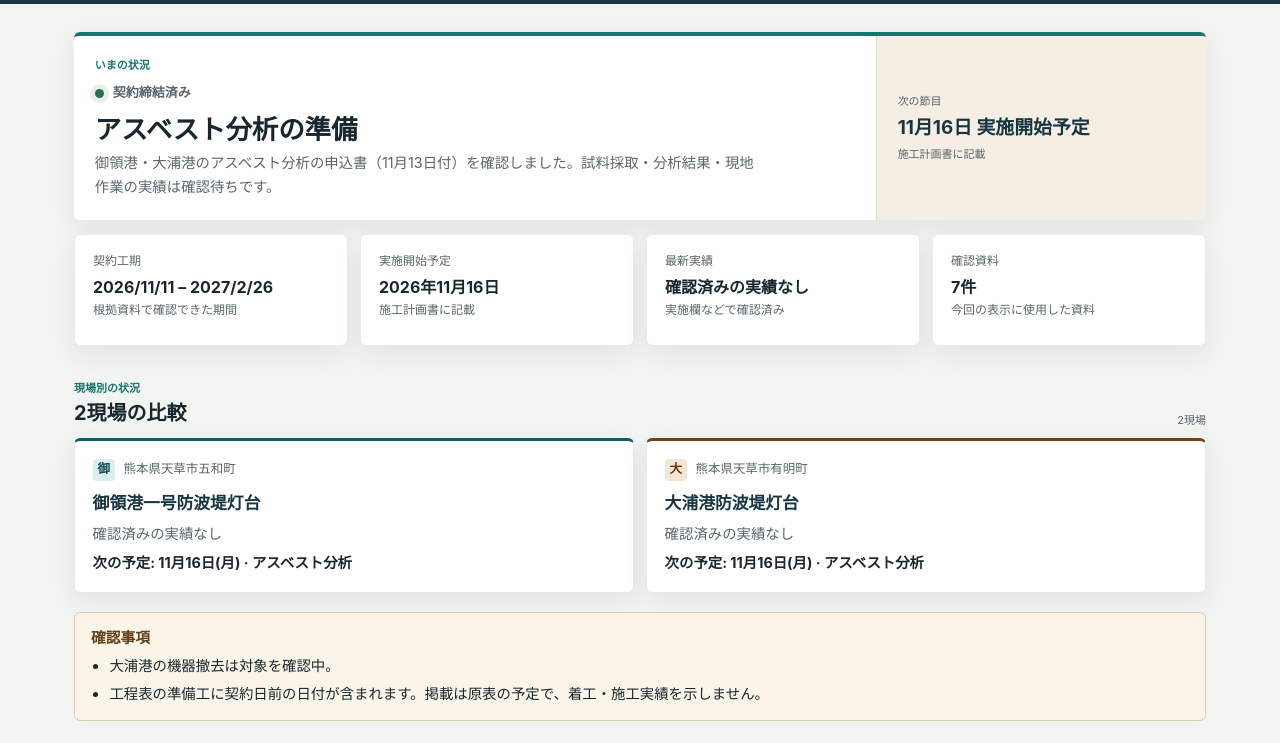
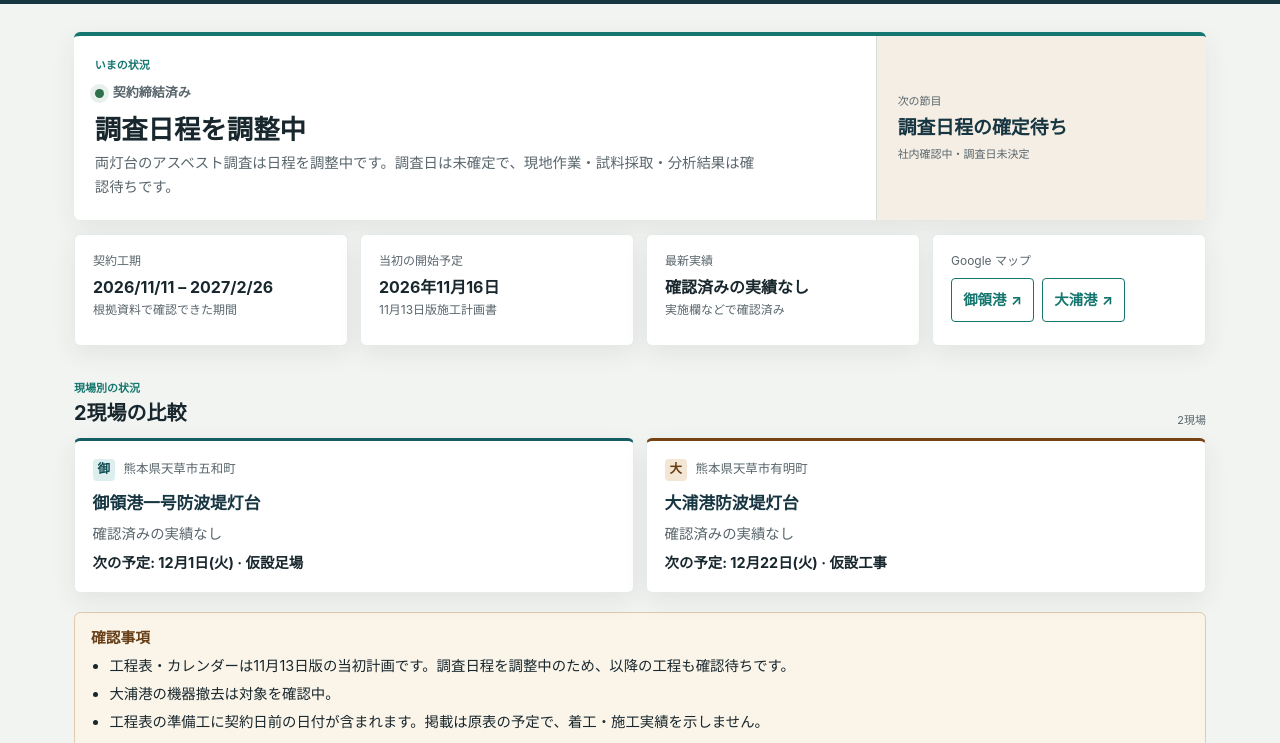
Before and after one commit to greenbibles/goryo-oura-progress-dashboard, a plain HTML site: page docs/index.html in a window 1280 px wide. Shown: the part 78-821 px from the top of the page. Drawn offline with Linux system fonts and the light colour scheme.

Commit message:
灯台別の地図リンクを追加し調査日程を調整中と明示

```diff
--- a/docs/app.js
+++ b/docs/app.js
@@ -10,13 +10,12 @@
   const UI_TEXT = {
     en: {
       calendarTitleLabel: "Work calendar",
-      eyebrowBrand: "ONE CONTRACT · TWO SITES", statusEyebrow: "CURRENT STATUS", compareEyebrow: "SITE OVERVIEW", compareSites: "Compare the two sites", workEyebrow: "WORK SCHEDULE", calendarEyebrow: "WORK CALENDAR", actualEyebrow: "VERIFIED ACTUALS", upcomingEyebrow: "UPCOMING PLAN", photoEyebrow: "PHOTO JOURNAL", materialsEyebrow: "MATERIAL REFERENCES", plannedStart: "Planned site start", plannedStartNote: "Date shown in the construction plan", allSites: "All sites", nextPlan: "Next plan", noUpcomingPlan: "No upcoming plan", siteCount: "{count} sites", siteScope: "View by site", workItem: "Work item", noVerifiedRecords: "No verified work recorded", reviewItems: "Items to confirm", dayLabel: "Check a day", noCalendarEvents: "No entries for this date.", scrollSchedule: "Scroll within the schedule to see later dates.", skipToContent: "Skip to main content",
+      eyebrowBrand: "ONE CONTRACT · TWO SITES", statusEyebrow: "CURRENT STATUS", compareEyebrow: "SITE OVERVIEW", compareSites: "Compare the two sites", workEyebrow: "WORK SCHEDULE", calendarEyebrow: "WORK CALENDAR", actualEyebrow: "VERIFIED ACTUALS", upcomingEyebrow: "UPCOMING PLAN", photoEyebrow: "PHOTO JOURNAL", materialsEyebrow: "MATERIAL REFERENCES", plannedStart: "Initial planned start", plannedStartNote: "November 13 construction plan", allSites: "All sites", nextPlan: "Next plan", noUpcomingPlan: "No upcoming plan", siteCount: "{count} sites", siteScope: "View by site", workItem: "Work item", noVerifiedRecords: "No verified work recorded", reviewItems: "Items to confirm", dayLabel: "Check a day", noCalendarEvents: "No entries for this date.", scrollSchedule: "Scroll within the schedule to see later dates.", skipToContent: "Skip to main content",
       asOfLabel: "As of", checking: "Checking", weatherInfo: "Weather", languageSelector: "Language",
       statusCopy: "The timeline is organized from mobilization through the reporting date using verified work records.",
       projectSummaryLabel: "Project summary", contractPeriod: "Contract period", contractPeriodNote: "Period verified from source documents",
       recordStart: "Verified record start", recordStartNote: "First confirmed work date", latestActual: "Latest actual",
-      latestActualNote: "Verified from completed-work fields", reviewedSources: "Reviewed sources", sourceCountSuffix: " sources",
-      reviewedSourcesNote: "Documents used for this view", workStream: "Work stream", statusLegendLabel: "Status legend",
+      latestActualNote: "Verified from completed-work fields", siteMaps: "Google Maps", openSiteMap: "Open {site} in Google Maps (new tab)", workStream: "Work stream", statusLegendLabel: "Status legend",
       completed: "Completed", inProgress: "In progress", paused: "Paused", planned: "Planned", scheduleLabel: "Work schedule, scrollable",
       calendarNavigationLabel: "Change displayed month", previousMonth: "Previous month", nextMonth: "Next month",
       mon: "Mon", tue: "Tue", wed: "Wed", thu: "Thu", fri: "Fri", sat: "Sat", sun: "Sun",
@@ -39,13 +38,12 @@
     },
     ja: {
       calendarTitleLabel: "工程カレンダー",
-      eyebrowBrand: "1契約・2現場", statusEyebrow: "いまの状況", compareEyebrow: "現場別の状況", compareSites: "2現場の比較", workEyebrow: "全体の見通し", calendarEyebrow: "日付で見る工程", actualEyebrow: "実績", upcomingEyebrow: "予定", photoEyebrow: "写真記録", materialsEyebrow: "材料資料", plannedStart: "実施開始予定", plannedStartNote: "施工計画書に記載", allSites: "全体", nextPlan: "次の予定", noUpcomingPlan: "予定の記録なし", siteCount: "{count}現場", siteScope: "現場の切り替え", workItem: "工程", noVerifiedRecords: "確認済みの実績なし", reviewItems: "確認事項", dayLabel: "日付を選ぶ", noCalendarEvents: "この日の記録はありません。", scrollSchedule: "後の日付は工程表の中を横にスクロールして確認できます。", skipToContent: "本文へ移動",
+      eyebrowBrand: "1契約・2現場", statusEyebrow: "いまの状況", compareEyebrow: "現場別の状況", compareSites: "2現場の比較", workEyebrow: "全体の見通し", calendarEyebrow: "日付で見る工程", actualEyebrow: "実績", upcomingEyebrow: "予定", photoEyebrow: "写真記録", materialsEyebrow: "材料資料", plannedStart: "当初の開始予定", plannedStartNote: "11月13日版施工計画書", allSites: "全体", nextPlan: "次の予定", noUpcomingPlan: "予定の記録なし", siteCount: "{count}現場", siteScope: "現場の切り替え", workItem: "工程", noVerifiedRecords: "確認済みの実績なし", reviewItems: "確認事項", dayLabel: "日付を選ぶ", noCalendarEvents: "この日の記録はありません。", scrollSchedule: "後の日付は工程表の中を横にスクロールして確認できます。", skipToContent: "本文へ移動",
       asOfLabel: "基準日", checking: "確認中", weatherInfo: "天気情報", languageSelector: "言語",
       statusCopy: "確認済みの実績記録をもとに、着工から基準日までの工程を整理しています。",
       projectSummaryLabel: "工事概要", contractPeriod: "契約工期", contractPeriodNote: "根拠資料で確認できた期間",
       recordStart: "実績記録開始", recordStartNote: "最初の確認済み実施日", latestActual: "最新実績",
-      latestActualNote: "実施欄などで確認済み", reviewedSources: "確認資料", sourceCountSuffix: "件",
-      reviewedSourcesNote: "今回の表示に使用した資料", workStream: "工程の流れ", statusLegendLabel: "状態の凡例",
+      latestActualNote: "実施欄などで確認済み", siteMaps: "Google マップ", openSiteMap: "{site}をGoogle マップで開く（新しいタブ）", workStream: "工程の流れ", statusLegendLabel: "状態の凡例",
       completed: "実施済み", inProgress: "進行中", paused: "中断・休工", planned: "予定", scheduleLabel: "横にスクロールできる工程表",
       calendarNavigationLabel: "表示月の切り替え", previousMonth: "前月", nextMonth: "次月",
       mon: "月", tue: "火", wed: "水", thu: "木", fri: "金", sat: "土", sun: "日",
@@ -147,10 +145,20 @@
     if (index) period.appendChild(document.createTextNode(" – "));
     appendText(period,"span",date ? compactDate.format(parseDate(date)) : ui("waitingForConfirmation"),"contract-date");
   }
-  setText("source-count", project.sourceFiles);
-  const sourceCountSuffix = document.querySelector('[data-i18n="sourceCountSuffix"]');
-  if (sourceCountSuffix && language === "en" && Number(project.sourceFiles) === 1) {
-    sourceCountSuffix.textContent = " source";
+  const siteMapLinks = element("site-map-links");
+  for (const site of sites) {
+    if (!site.mapUrl) continue;
+    const link = document.createElement("a");
+    link.href = site.mapUrl;
+    link.target = "_blank";
+    link.rel = "noopener noreferrer";
+    const label = ui("openSiteMap", {site: localize(site.name)});
+    link.setAttribute("aria-label", label);
+    link.title = label;
+    appendText(link, "span", site.shortName || site.name);
+    const arrow = appendText(link, "span", "↗");
+    arrow.setAttribute("aria-hidden", "true");
+    siteMapLinks.appendChild(link);
   }
   setText("updated-at", formatUpdatedAt(project.updatedAt));
 
@@ -161,7 +169,7 @@
     setText("milestone-label", ui("currentMilestone"));
     setText("milestone-value", project.currentMilestone || project.currentPhase);
   }
-  setText("milestone-note", project.plannedStart ? ui("plannedStartNote") : "");
+  setText("milestone-note", project.milestoneNote ?? (project.plannedStart ? ui("plannedStartNote") : ""));
 
   const weatherLink = element("weather-link");
   if (project.weatherUrl && weatherLink) {
--- a/docs/data.js
+++ b/docs/data.js
@@ -6,19 +6,20 @@ window.PROGRESS_DATA = {
     "contractEnd": "2027-02-26",
     "plannedStart": "2026-11-16",
     "recordStart": null,
-    "asOf": "2026-11-16",
+    "asOf": "2026-11-18",
     "lastActivity": null,
-    "updatedAt": "2026-11-16T10:31:02Z",
+    "updatedAt": "2026-11-18T02:30:19Z",
     "status": "契約締結済み",
-    "currentPhase": "アスベスト分析の準備",
-    "currentMilestone": "11月16日 実施開始予定",
-    "sourceFiles": 7,
+    "currentPhase": "調査日程を調整中",
+    "currentMilestone": "調査日程の確定待ち",
+    "sourceFiles": 8,
     "overallProgress": null,
     "publicationReady": true,
     "weatherUrl": null,
-    "statusCopy": "御領港・大浦港のアスベスト分析の申込書（11月13日付）を確認しました。試料採取・分析結果・現地作業の実績は確認待ちです。",
+    "statusCopy": "両灯台のアスベスト調査は日程を調整中です。調査日は未確定で、現地作業・試料採取・分析結果は確認待ちです。",
     "timelineStart": "2026-11-01",
-    "timelineEnd": "2027-02-26"
+    "timelineEnd": "2027-02-26",
+    "milestoneNote": "社内確認中・調査日未決定"
   },
   "sites": [
     {
@@ -26,17 +27,23 @@ window.PROGRESS_DATA = {
       "name": "御領港一号防波堤灯台",
       "shortName": "御領港",
       "mark": "御",
-      "place": "熊本県天草市五和町"
+      "place": "熊本県天草市五和町",
+      "mapUrl": "https://www.google.com/maps/search/?api=1&query=%E5%BE%A1%E9%A0%98%E6%B8%AF%E4%B8%80%E5%8F%B7%E9%98%B2%E6%B3%A2%E5%A0%A4%E7%81%AF%E5%8F%B0%20%E7%86%8A%E6%9C%AC%E7%9C%8C%E5%A4%A9%E8%8D%89%E5%B8%82%E4%BA%94%E5%92%8C%E7%94%BA"
     },
     {
       "id": "oura",
       "name": "大浦港防波堤灯台",
       "shortName": "大浦港",
       "mark": "大",
-      "place": "熊本県天草市有明町"
+      "place": "熊本県天草市有明町",
+      "mapUrl": "https://www.google.com/maps/search/?api=1&query=%E5%A4%A7%E6%B5%A6%E6%B8%AF%E9%98%B2%E6%B3%A2%E5%A0%A4%E7%81%AF%E5%8F%B0%20%E7%86%8A%E6%9C%AC%E7%9C%8C%E5%A4%A9%E8%8D%89%E5%B8%82%E6%9C%89%E6%98%8E%E7%94%BA"
     }
   ],
   "notes": [
+    {
+      "siteId": "common",
+      "text": "工程表・カレンダーは11月13日版の当初計画です。調査日程を調整中のため、以降の工程も確認待ちです。"
+    },
     {
       "siteId": "oura",
       "text": "大浦港の機器撤去は対象を確認中。"
@@ -92,8 +99,8 @@ window.PROGRESS_DATA = {
         }
       ],
       "status": "planned",
-      "label": "予定",
-      "summary": "11月13日版工程表の予定。実施は未確認。"
+      "label": "当初計画・日程調整中",
+      "summary": "11月13日版の当初計画。調査日程は調整中で、実施日は未決定。"
     },
     {
       "id": "goryo-scaffold",
@@ -204,8 +211,8 @@ window.PROGRESS_DATA = {
         }
       ],
       "status": "planned",
-      "label": "予定",
-      "summary": "11月13日版工程表の予定。実施は未確認。"
+      "label": "当初計画・日程調整中",
+      "summary": "11月13日版の当初計画。調査日程は調整中で、実施日は未決定。"
     },
     {
       "id": "oura-scaffold",
@@ -312,85 +319,85 @@ window.PROGRESS_DATA = {
       "siteId": "goryo",
       "date": "2026-11-16",
       "work": "アスベスト分析",
-      "note": "11月13日版工程表の予定。実施は未確認。"
+      "note": "11月13日版の当初計画。調査日程を調整中のため、以降の工程も確認待ち。"
     },
     {
       "siteId": "oura",
       "date": "2026-11-16",
       "work": "アスベスト分析",
-      "note": "11月13日版工程表の予定。実施は未確認。"
+      "note": "11月13日版の当初計画。調査日程を調整中のため、以降の工程も確認待ち。"
     },
     {
       "siteId": "goryo",
       "date": "2026-12-01",
       "work": "仮設足場",
-      "note": "11月13日版工程表の予定。実施は未確認。"
+      "note": "11月13日版の当初計画。調査日程を調整中のため、以降の工程も確認待ち。"
     },
     {
       "siteId": "goryo",
       "date": "2026-12-03",
       "work": "機器撤去",
-      "note": "11月13日版工程表の予定。実施は未確認。"
+      "note": "11月13日版の当初計画。調査日程を調整中のため、以降の工程も確認待ち。"
     },
     {
       "siteId": "goryo",
       "date": "2026-12-05",
       "work": "灯塔撤去",
-      "note": "11月13日版工程表の予定。実施は未確認。"
+      "note": "11月13日版の当初計画。調査日程を調整中のため、以降の工程も確認待ち。"
     },
     {
       "siteId": "goryo",
       "date": "2026-12-05",
       "work": "発生材処理",
-      "note": "11月13日版工程表の予定。実施は未確認。"
+      "note": "11月13日版の当初計画。調査日程を調整中のため、以降の工程も確認待ち。"
     },
     {
       "siteId": "goryo",
       "date": "2026-12-21",
       "work": "足場解体・片付け",
-      "note": "11月13日版工程表の予定。実施は未確認。"
+      "note": "11月13日版の当初計画。調査日程を調整中のため、以降の工程も確認待ち。"
     },
     {
       "siteId": "oura",
       "date": "2026-12-22",
       "work": "仮設工事",
-      "note": "11月13日版工程表の予定。実施は未確認。"
+      "note": "11月13日版の当初計画。調査日程を調整中のため、以降の工程も確認待ち。"
     },
     {
       "siteId": "oura",
       "date": "2026-12-24",
       "work": "機器撤去",
-      "note": "工程表の項目。大浦港での機器の有無と実施範囲は確認待ち。"
+      "note": "11月13日版の当初計画。調査日程を調整中。大浦港での機器の有無と実施範囲は確認待ち。"
     },
     {
       "siteId": "oura",
       "date": "2026-12-26",
       "work": "灯塔撤去",
-      "note": "11月13日版工程表の予定。実施は未確認。"
+      "note": "11月13日版の当初計画。調査日程を調整中のため、以降の工程も確認待ち。"
     },
     {
       "siteId": "oura",
       "date": "2026-12-26",
       "work": "発生材処理",
-      "note": "11月13日版工程表の予定。実施は未確認。"
+      "note": "11月13日版の当初計画。調査日程を調整中のため、以降の工程も確認待ち。"
     },
     {
       "siteId": "goryo",
       "date": "2027-01-11",
       "work": "コンクリート打設",
-      "note": "11月13日版工程表の予定。実施は未確認。"
+      "note": "11月13日版の当初計画。調査日程を調整中のため、以降の工程も確認待ち。"
     },
     {
       "siteId": "oura",
       "date": "2027-01-16",
       "work": "コンクリート打設",
-      "note": "11月13日版工程表の予定。実施は未確認。"
+      "note": "11月13日版の当初計画。調査日程を調整中のため、以降の工程も確認待ち。"
     },
     {
       "siteId": "oura",
       "date": "2027-01-21",
       "work": "足場解体・片付け",
-      "note": "11月13日版工程表の予定。実施は未確認。"
+      "note": "11月13日版の当初計画。調査日程を調整中のため、以降の工程も確認待ち。"
     }
   ],
   "calendarRanges": [
@@ -412,7 +419,7 @@ window.PROGRESS_DATA = {
       "start": "2026-11-16",
       "end": "2026-11-30",
       "siteId": "goryo",
-      "label": "アスベスト分析",
+      "label": "アスベスト分析（当初計画）",
       "status": "planned"
     },
     {
@@ -461,7 +468,7 @@ window.PROGRESS_DATA = {
       "start": "2026-11-16",
       "end": "2026-11-30",
       "siteId": "oura",
-      "label": "アスベスト分析",
+      "label": "アスベスト分析（当初計画）",
       "status": "planned"
     },
     {
@@ -543,7 +550,17 @@ window.PROGRESS_DATA = {
       "11月13日版工程表の予定。実施は未確認。": "Planned in the November 13 schedule. Work is unverified.",
       "大浦港の機器撤去は対象を確認中。": "Equipment removal at Oura remains subject to scope confirmation.",
       "アスベスト分析の準備": "Preparing for asbestos analysis",
-      "御領港・大浦港のアスベスト分析の申込書（11月13日付）を確認しました。試料採取・分析結果・現地作業の実績は確認待ちです。": "Application forms dated November 13 are on file for asbestos analysis at both sites. Sampling, analysis results, and on-site work are awaiting confirmation."
+      "御領港・大浦港のアスベスト分析の申込書（11月13日付）を確認しました。試料採取・分析結果・現地作業の実績は確認待ちです。": "Application forms dated November 13 are on file for asbestos analysis at both sites. Sampling, analysis results, and on-site work are awaiting confirmation.",
+      "調査日程を調整中": "Survey dates under review",
+      "調査日程の確定待ち": "Awaiting a confirmed survey date",
+      "社内確認中・調査日未決定": "Under internal review; survey date not decided",
+      "両灯台のアスベスト調査は日程を調整中です。調査日は未確定で、現地作業・試料採取・分析結果は確認待ちです。": "Survey dates for both lighthouses are being coordinated and have not been confirmed. On-site work, sampling, and analysis results are awaiting confirmation.",
+      "工程表・カレンダーは11月13日版の当初計画です。調査日程を調整中のため、以降の工程も確認待ちです。": "The schedule and calendar show the initial November 13 plan. Survey dates are being coordinated, so subsequent work dates also need confirmation.",
+      "当初計画・日程調整中": "Initial plan; dates under review",
+      "11月13日版の当初計画。調査日程は調整中で、実施日は未決定。": "Initial November 13 plan. Survey dates are under review and have not been decided.",
+      "アスベスト分析（当初計画）": "Asbestos analysis (initial plan)",
+      "11月13日版の当初計画。調査日程を調整中のため、以降の工程も確認待ち。": "Initial November 13 plan. Survey dates are being coordinated; subsequent work dates also need confirmation.",
+      "11月13日版の当初計画。調査日程を調整中。大浦港での機器の有無と実施範囲は確認待ち。": "Initial November 13 plan; survey dates are under review. Equipment and the removal scope at Oura still need confirmation."
     }
   }
 };
--- a/docs/index.html
+++ b/docs/index.html
@@ -6,7 +6,7 @@
   <meta name="robots" content="noindex,nofollow">
   <link rel="icon" href="data:,">
   <title>工事進捗ダッシュボード</title>
-  <link rel="stylesheet" href="style.css?v=20261116-435bf0a96b">
+  <link rel="stylesheet" href="style.css?v=20261118-9931a910e5">
 </head>
 <body>
   <a class="skip-link" href="#main-content" data-i18n="skipToContent">本文へ移動</a>
@@ -42,9 +42,9 @@
 
     <section class="summary-grid" aria-label="Project summary" data-i18n-aria-label="projectSummaryLabel">
       <article class="summary"><span data-i18n="contractPeriod">Contract period</span><strong id="contract-period"></strong><small data-i18n="contractPeriodNote">Period verified from source documents</small></article>
-      <article class="summary"><span data-i18n="plannedStart">実施開始予定</span><strong id="planned-start"></strong><small data-i18n="plannedStartNote">施工計画書に記載</small></article>
+      <article class="summary"><span data-i18n="plannedStart">当初の開始予定</span><strong id="planned-start"></strong><small data-i18n="plannedStartNote">11月13日版施工計画書</small></article>
       <article class="summary"><span data-i18n="latestActual">Latest actual</span><strong id="last-activity"></strong><small data-i18n="latestActualNote">Verified from completed-work fields</small></article>
-      <article class="summary"><span data-i18n="reviewedSources">Reviewed sources</span><strong><span id="source-count"></span><span data-i18n="sourceCountSuffix"> sources</span></strong><small data-i18n="reviewedSourcesNote">Documents used for this view</small></article>
+      <article class="summary"><span data-i18n="siteMaps">Google マップ</span><div id="site-map-links" class="site-map-links"></div></article>
     </section>
 
 
@@ -159,7 +159,7 @@
   </dialog>
 
   <footer><span data-i18n="dashboardName">Construction Progress Dashboard</span><span data-i18n="publicOnly">Showing publication-approved information only</span><span><span data-i18n="lastUpdated">Last updated:</span> <time id="updated-at"></time></span></footer>
-  <script src="data.js?v=20261116-435bf0a96b"></script>
-  <script src="app.js?v=20261116-435bf0a96b"></script>
+  <script src="data.js?v=20261118-9931a910e5"></script>
+  <script src="app.js?v=20261118-9931a910e5"></script>
 </body>
 </html>
--- a/docs/style.css
+++ b/docs/style.css
@@ -432,3 +432,24 @@ footer { display: flex; justify-content: space-between; gap: 18px; max-width: 11
 
 .summary-grid { grid-template-columns:repeat(auto-fit,minmax(min(100%,10.4rem),1fr)); }
 .contract-date { display:inline-block; max-width:100%; }
+
+.site-map-links { display:flex; flex-wrap:wrap; gap:.5rem; margin-top:.5rem; }
+.site-map-links a {
+  display:inline-flex;
+  align-items:center;
+  justify-content:center;
+  gap:.3em;
+  min-width:0;
+  min-height:44px;
+  max-width:100%;
+  padding:.55rem .7rem;
+  border:1px solid var(--teal);
+  border-radius:4px;
+  color:var(--teal);
+  font-size:.9rem;
+  font-weight:700;
+  line-height:1.35;
+  text-decoration:none;
+  overflow-wrap:anywhere;
+}
+.site-map-links a:hover { background:#edf5f2; }
```
